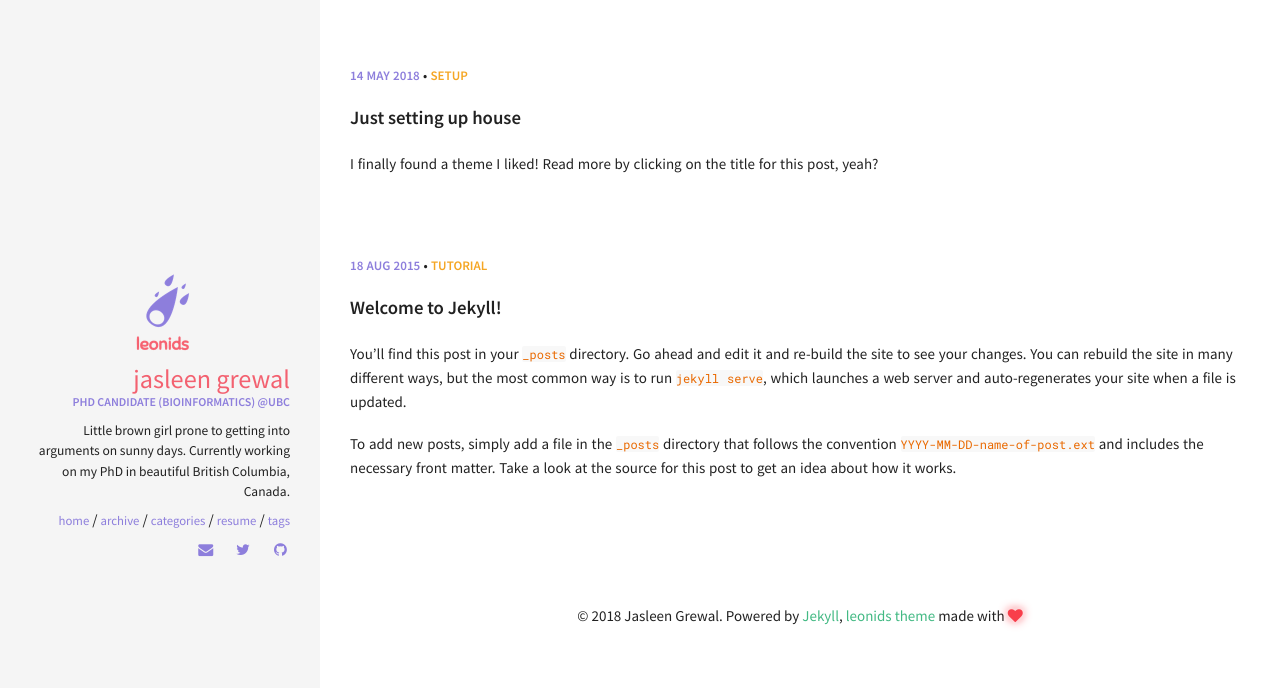
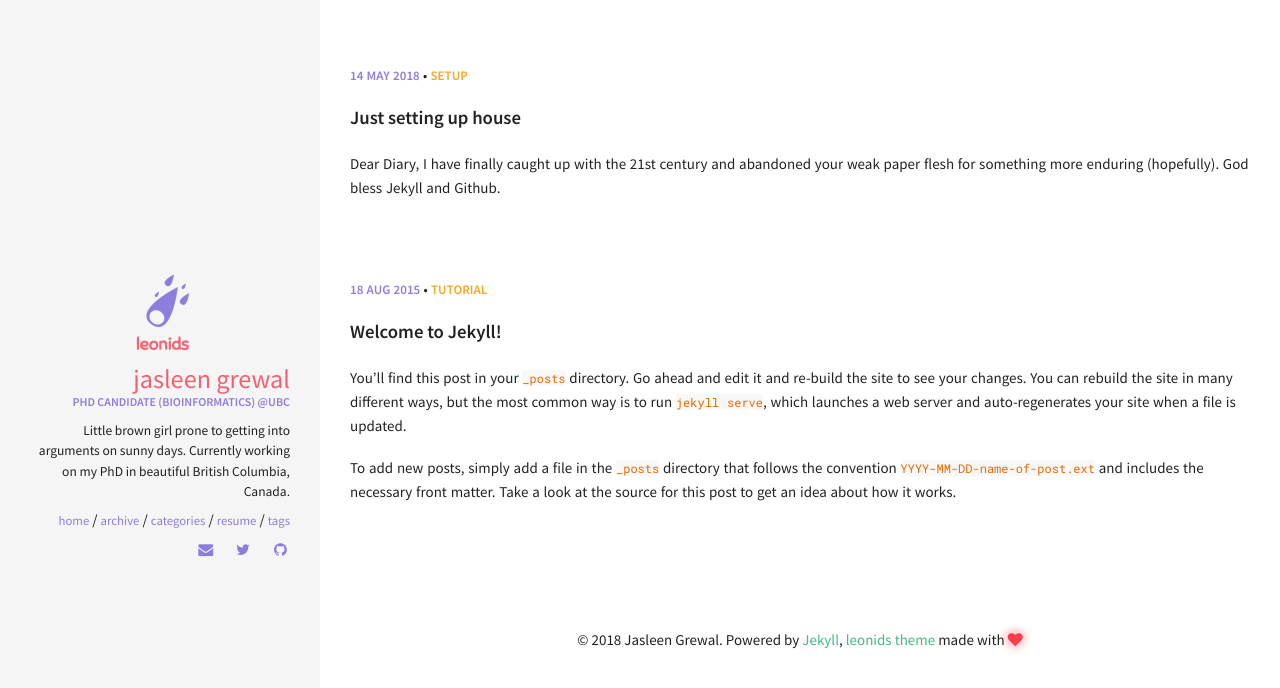
Before and after one commit to jasgrewal/jasgrewal.github.io, a Jekyll site: the page built from index.html, in a window 1280 px wide. Shown: the top 688 px of the page. Built offline with Jekyll 4.4.1, drawn with Linux system fonts in a browser that asks for light colours.

```diff
--- a/_posts/2018-05-14-welcome-to-my-page.md
+++ b/_posts/2018-05-14-welcome-to-my-page.md
@@ -1,7 +1,7 @@
 ---
 layout: post
 title: Just setting up house
-excerpt: "I finally found a theme I liked! Read more by clicking on the title for this post, yeah?"
+excerpt: "Dear Diary, I have finally caught up with the 21st century and abandoned your weak paper flesh for something more enduring (hopefully). God bless Jekyll and Github."
 categories: [setup]
 modified: 2018-05-14
 comments: true
```
